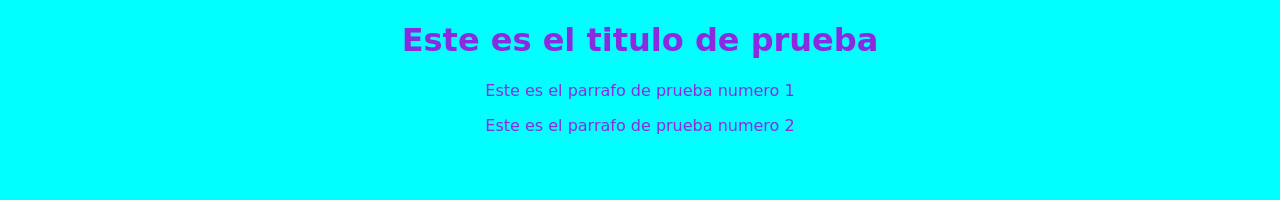
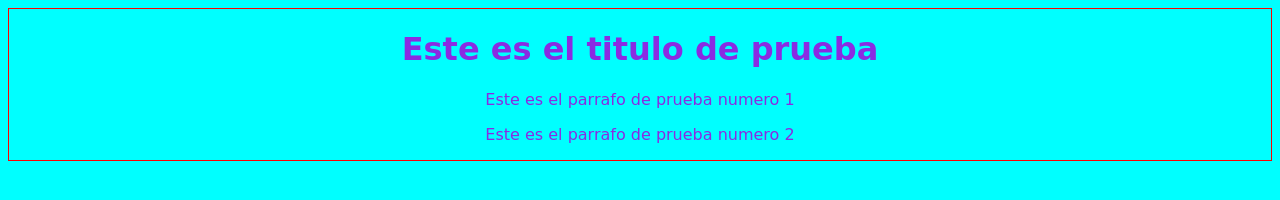
Before and after one commit to sergechv/practica-git, a plain HTML site: page index.html in a window 1280 px wide. Drawn offline with Linux system fonts and the light colour scheme.

Commit message:
Cambios al proyecto en development

```diff
--- a/estilos.css
+++ b/estilos.css
@@ -5,3 +5,8 @@ body
     background-color: cyan;
     font-family: cursive;
 }
+
+#titulo
+{
+    border: 1px solid red;
+}
--- a/index.html
+++ b/index.html
@@ -8,8 +8,12 @@
     <title>Practica Git</title>
 </head>
 <body>
-    <h1>Este es el titulo de prueba</h1>
-    <p>Este es el parrafo de prueba numero 1</p>
-    <p>Este es el parrafo de prueba numero 2</p>
+    <div id="caja">
+        <div id="titulo">
+        <h1>Este es el titulo de prueba</h1>
+        <p>Este es el parrafo de prueba numero 1</p>
+        <p>Este es el parrafo de prueba numero 2</p>
+        </div>
+    </div>
 </body>
 </html>
```
